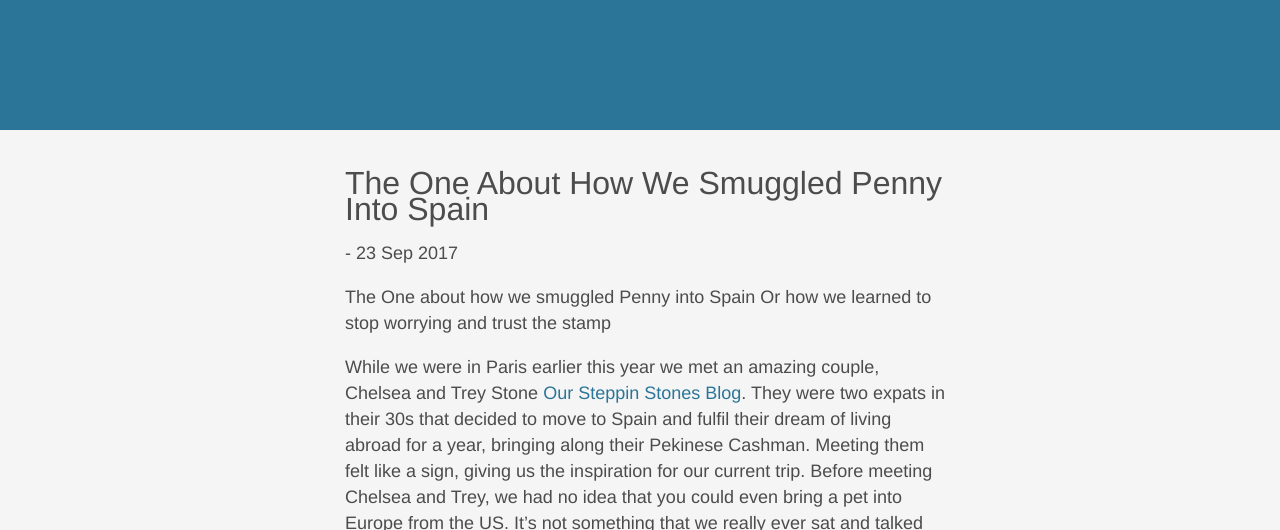
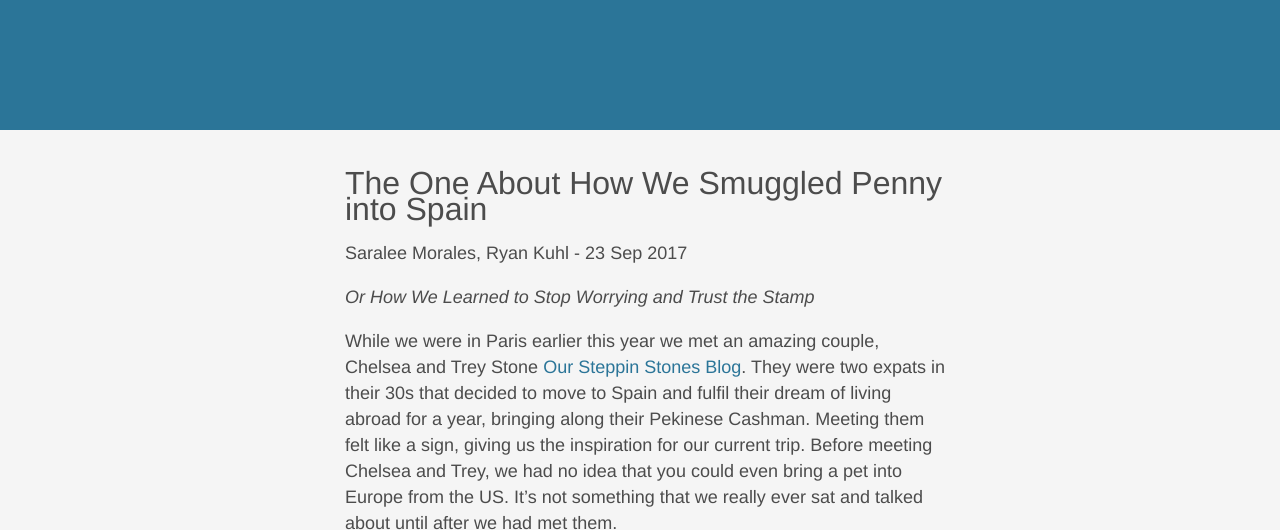
Before and after one commit to lame/five_weeks_abroad, a Jekyll site: the page built from _posts/2017-09-23-the-one-about-how-we-smuggled-penny-into-spain.markdown, in a window 1280 px wide and 900 px high, cut to the strip 0-530 px from the top of the window. Built offline with Jekyll 4.4.1, drawn with Linux system fonts in a browser that asks for light colours; our own code applies the rules of GitHub Pages for plain Markdown files; comment, search, counter and statistics services are not loaded.

Commit message:
Update 2017-09-23-the-one-about-how-we-smuggled-penny-into-spain.markdown

```diff
--- a/_posts/2017-09-23-the-one-about-how-we-smuggled-penny-into-spain.markdown
+++ b/_posts/2017-09-23-the-one-about-how-we-smuggled-penny-into-spain.markdown
@@ -1,5 +1,13 @@
-The One about how we smuggled Penny into Spain
-Or how we learned to stop worrying and trust the stamp
+---
+layout: post
+title:  "The One About How We Smuggled Penny into Spain"
+date:   2017-09-23
+author: Saralee Morales, Ryan Kuhl
+comments: true
+tags: travel spain dog international health certificate USDA APHIS
+---
+
+*Or How We Learned to Stop Worrying and Trust the Stamp*
 
 
 While we were in Paris earlier this year we met an amazing couple, Chelsea and Trey Stone [Our Steppin Stones Blog]. They were two expats in their 30s that decided to move to Spain and fulfil their dream of living abroad for a year, bringing along their Pekinese Cashman. Meeting them felt like a sign, giving us the inspiration for our current trip. Before meeting Chelsea and Trey, we had no idea that you could even bring a pet into Europe from the US. It’s not something that we really ever sat and talked about until after we had met them.
```
